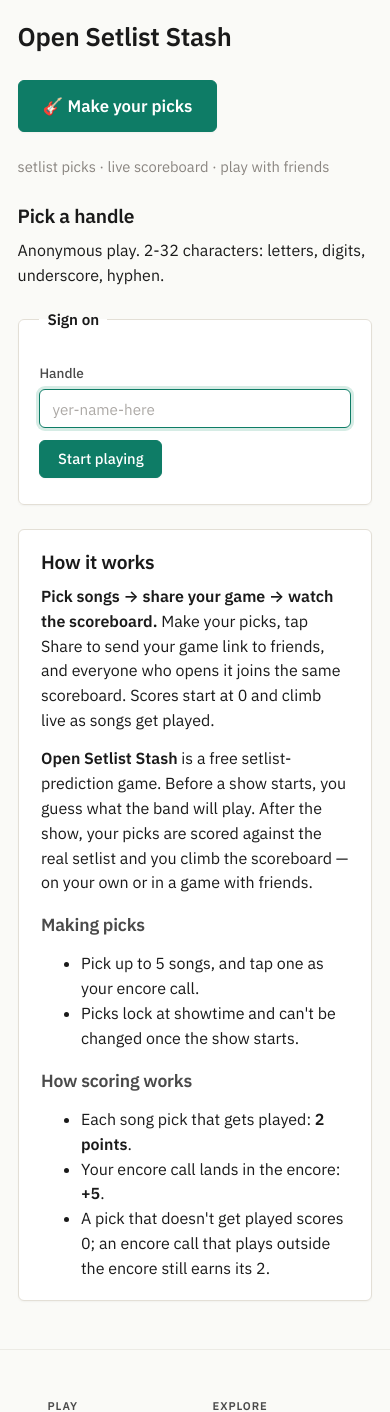
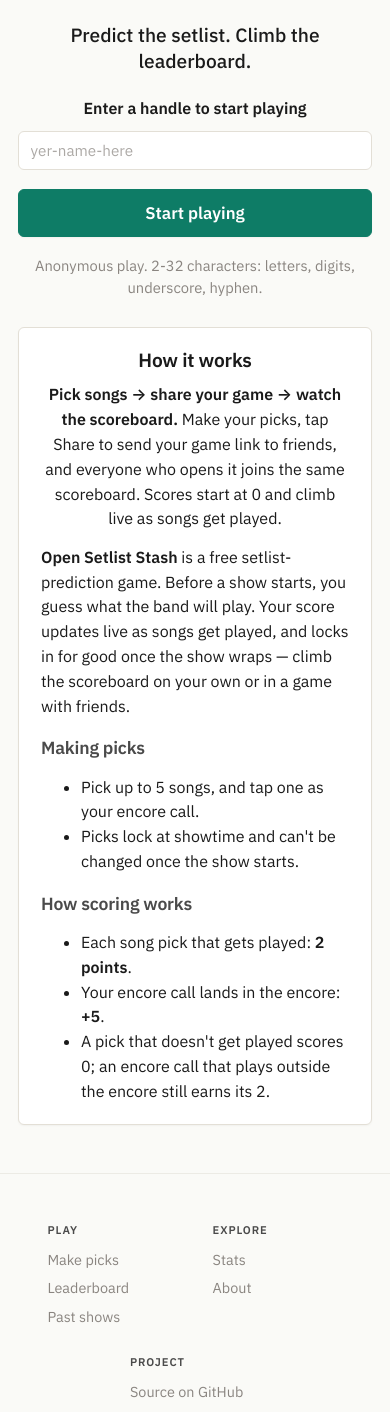
Before and after one commit to pete-builds/open-setlist-stash, a FastAPI app: page / in a window 390 px wide. Shown: the part 67-1479 px from the top of the page. Run offline with FastAPI, Linux system fonts and the light colour scheme; data that the repository does not hold is empty; parts of the project's set-up code (start-up, migrations or seed data) failed here and were passed over.

Commit message:
Home page: single centered hero, merged CTA, unified column, copy fix
Rework the home page into one clean, centered column that reads as a
single unit on both hosted deployments (tweezerpicks.com, wappypicks.com)
and any downstream fork.

- Remove the duplicate site wordmark from the page body; the site name
  already lives in the header (.brand).
- Drop the theme-specific badge clutter (Lot Only stamp, version sticker,
  vinyl icon) and the "setlist picks · live scoreboard · play with
  friends" line in favor of a single one-line tagline:
  "Predict the setlist. Climb the leaderboard."
- Merge the two competing CTAs into one. A handle is required before you
  can pick, so the handle input + "Start playing" is now the sole hero
  CTA; the standalone "Make your picks" button is gone. (Signed-in users,
  who already have a handle, get the "Make your picks" button in their
  welcome card.)
- Wrap the entire page (hero + "How it works") in one shared-width
  .home-page column so every block shares the same left/right edges,
  instead of each widget (next-show, beta notice, CTA card) centering
  itself at its own narrower max-width.
- Keep the next-show countdown card and "How it works" section; center
  them within the shared column.
- Fix contradictory FAQ copy: scoring is live/incremental (re-scored each
  resolver tick during the show, finalized when the setlist is complete),
  so replace "After the show, your picks are scored" with "Your score
  updates live as songs get played, and locks in for good once the show
  wraps."
- Drop autofocus on the handle input so mobile doesn't pop the keyboard
  and jump the scroll on load.

Also rename the header nav label "Past shows" to "Shows" (route
unchanged). Private per-band theme CSS remains gitignored and out of this
repo.

```diff
--- a/src/setlist_stash/static/style.css
+++ b/src/setlist_stash/static/style.css
@@ -1093,3 +1093,88 @@
   white-space: nowrap;
 }
 .setlist-note { margin-top: 0.75rem; font-size: 0.85rem; }
+
+/* ---- home hero (single centered column) ---- */
+
+/* Single shared-width column for the ENTIRE homepage: hero (tagline,
+   next-show, CTA, beta notice) and How-it-works both live inside this one
+   wrapper so every block shares the same left/right edges instead of each
+   being independently centered at its own (different) width. */
+.home-page {
+  max-width: 640px;
+  margin: 0 auto;
+}
+.home-hero {
+  text-align: center;
+}
+.home-tagline {
+  margin: 0.4rem 0 1.4rem;
+  font-family: "IBM Plex Sans", sans-serif;
+  font-size: 1.2rem;
+  font-weight: 500;
+  line-height: 1.35;
+  color: var(--text);
+}
+/* next-show + beta-notice ship their own max-width (34rem) for use
+   elsewhere in the app; inside the single-column home page they fill the
+   shared .home-page width instead so their edges match How-it-works. */
+.home-page .next-show,
+.home-page .beta-notice {
+  max-width: 100%;
+  margin-left: 0;
+  margin-right: 0;
+}
+
+/* Single hero CTA: handle input + Start playing, centered. Replaces the
+   old fieldset/legend form chrome on the home page. */
+.handle-cta {
+  margin: 0.5rem 0 1.2rem;
+  text-align: center;
+}
+.handle-cta-label {
+  display: block;
+  margin: 0 0 0.6rem;
+  font-size: 1rem;
+  font-weight: 600;
+  text-align: center;
+  text-transform: none;
+  letter-spacing: 0;
+  color: var(--text);
+}
+.handle-cta-row {
+  display: flex;
+  gap: 0.5rem;
+  align-items: stretch;
+  justify-content: center;
+}
+.handle-cta-row input[type="text"] {
+  flex: 1 1 auto;
+  min-width: 0;
+}
+.handle-cta-row .btn {
+  flex: 0 0 auto;
+  white-space: nowrap;
+}
+.handle-cta-help {
+  margin: 0.6rem 0 0;
+}
+
+/* Signed-in welcome card, full width of the shared home column. */
+.home-welcome {
+  margin: 0.5rem 0 1.2rem;
+  text-align: center;
+}
+
+/* How it works: same shared column, no width of its own. Headings + the
+   summary line center; bullet lists stay left-aligned for readability. */
+.home-how {
+  margin: 1.75rem 0 0;
+  text-align: left;
+}
+.home-how h2 { text-align: center; }
+.home-how .how-it-works-steps { text-align: center; }
+
+@media (max-width: 480px) {
+  .handle-cta-row { flex-direction: column; }
+  .handle-cta-row .btn { width: 100%; }
+}
--- a/src/setlist_stash/templates/base.html
+++ b/src/setlist_stash/templates/base.html
@@ -38,7 +38,7 @@
     </button>
     <nav id="site-nav">
       <a href="/leaderboard">Leaderboard</a>
-      <a href="/shows">Past shows</a>
+      <a href="/shows">Shows</a>
       <a href="/stats">Stats</a>
       <a href="/about">About</a>
       {% if has_mcp %}
--- a/src/setlist_stash/templates/index.html
+++ b/src/setlist_stash/templates/index.html
@@ -1,18 +1,14 @@
 {% extends "base.html" %}
 {% block title %}{{ site_name }}{% endblock %}
 {% block content %}
-  <h1>{{ site_name }}</h1>
-
-  {# Primary action, above the fold. Signed-in players jump straight to the
-     predict page for the upcoming show; anonymous visitors are sent to the
-     handle form below (they need a handle before they can pick). #}
-  <p class="make-picks-cta" style="margin-top:0.6rem;">
-    {% if current_user and upcoming_show %}
-      <a class="btn btn-primary btn-lg" href="/predict/{{ upcoming_show.show_date }}">🎸 Make your picks</a>
-    {% else %}
-      <a class="btn btn-primary btn-lg" href="#pick-a-handle">🎸 Make your picks</a>
-    {% endif %}
-  </p>
+<div class="home-page">
+<div class="home-hero">
+  {# Single centered hero column. The site wordmark is already in the header
+     (base.html .brand), so it is not repeated here. A single one-line tagline
+     replaces the old theme-specific badge row (Lot Only stamp / version
+     sticker / donut). The tagline is band-agnostic, so both deployments
+     render the same clean line. #}
+  <p class="home-tagline">Predict the setlist. Climb the leaderboard.</p>
 
   {% if upcoming_show and upcoming_lock %}
     <div class="next-show" id="next-show">
@@ -38,58 +34,41 @@
     </div>
   {% endif %}
 
-  {# Tagline + beta notice live below the next-show details: context, not the
-     headline action. #}
-  <p class="muted" style="margin-top:0.4rem;">
-    {% if theme_file and "lot-poster" in theme_file %}
-      <span class="stamp stamp-teal">Lot Only</span>
-      <span class="sticker">v{{ version }} BETA</span>
-      <span class="donut" aria-hidden="true"></span>
-    {% endif %}
-    setlist picks &middot; live scoreboard &middot; play with friends
-  </p>
-
-  {% if beta_notice %}
-    <p class="beta-notice"><span class="badge">Beta</span> {{ beta_notice }}</p>
-  {% endif %}
-
   {% if current_user %}
-    <div class="card">
+    {# Signed-in players already have a handle: their single CTA is jumping
+       straight to the pick sheet for the upcoming show. #}
+    <div class="card home-welcome">
       <p>Welcome back, <strong>{{ current_user.handle }}</strong>.</p>
       {% if upcoming_show %}
-        <p>Next show on the board: <strong>{{ upcoming_show.show_date }}</strong>
-          {% if upcoming_show.venue_name %}&middot; {{ upcoming_show.venue_name }}{% endif %}
-          {% if upcoming_show.location %} ({{ upcoming_show.location }}){% endif %}.
+        <p>
+          <a class="btn btn-primary btn-lg" href="/predict/{{ upcoming_show.show_date }}">🎸 Make your picks</a>
         </p>
         {% if enable_games %}
-        <p>
-          <a class="btn" href="/leagues">Your games</a>
-        </p>
+        <p><a class="btn" href="/leagues">Your games</a></p>
         {% endif %}
       {% else %}
         <p class="muted">No upcoming show on the board yet. Check back soon.</p>
         {% if enable_games %}
-        <p>
-          <a class="btn" href="/leagues">Your games</a>
-        </p>
+        <p><a class="btn" href="/leagues">Your games</a></p>
         {% endif %}
       {% endif %}
     </div>
   {% else %}
-    <h2 id="pick-a-handle">Pick a handle</h2>
-    <p>Anonymous play. {{ handle_help }}</p>
-    <form method="post" action="/handle">
-      <fieldset>
-        <legend>Sign on</legend>
-        <label for="handle">Handle</label>
+    {# Single hero CTA. A handle is required before you can pick, so lead with
+       it: the handle input + "Start playing" IS the primary call to action.
+       The old standalone "Make your picks" button has been removed. #}
+    <form class="handle-cta" method="post" action="/handle">
+      <label for="handle" class="handle-cta-label">Enter a handle to start playing</label>
+      <div class="handle-cta-row">
         <input type="text" id="handle" name="handle" required minlength="2"
-               maxlength="32" pattern="[A-Za-z0-9_\-]{2,32}" autofocus
+               maxlength="32" pattern="[A-Za-z0-9_\-]{2,32}"
                placeholder="yer-name-here">
+        <button type="submit" class="btn btn-primary btn-lg">Start playing</button>
+      </div>
       {% if error %}
         <p class="error">{{ error }}</p>
       {% endif %}
-        <button type="submit" class="btn">Start playing</button>
-      </fieldset>
+      <p class="handle-cta-help muted">Anonymous play. {{ handle_help }}</p>
     </form>
     {% if email_enabled %}
     <p class="muted">
@@ -99,7 +78,12 @@
     {% endif %}
   {% endif %}
 
-  <section class="card" id="how-it-works" style="margin-top:1.5rem;">
+  {% if beta_notice %}
+    <p class="beta-notice"><span class="badge">Beta</span> {{ beta_notice }}</p>
+  {% endif %}
+</div>
+
+<section class="card home-how" id="how-it-works">
   <h2>How it works</h2>
   {% if enable_games %}
   <p class="how-it-works-steps">
@@ -110,9 +94,9 @@
   </p>
   <p>
     <strong>{{ site_name }}</strong> is a free setlist-prediction game. Before a
-      show starts, you guess what the band will play. After the show, your picks
-      are scored against the real setlist and you climb the scoreboard — on your
-      own or in a game with friends.
+    show starts, you guess what the band will play. Your score updates live as
+    songs get played, and locks in for good once the show wraps — climb the
+    scoreboard on your own or in a game with friends.
   </p>
   {% else %}
   <p class="how-it-works-steps">
@@ -122,9 +106,9 @@
   </p>
   <p>
     <strong>{{ site_name }}</strong> is a free setlist-prediction game. Before a
-      show starts, you guess what the band will play. After the show, your picks
-      are scored against the real setlist and everyone climbs the same
-      leaderboard.
+    show starts, you guess what the band will play. Your score updates live as
+    songs get played, and locks in for good once the show wraps — everyone
+    climbs the same leaderboard.
   </p>
   {% endif %}
 
@@ -141,6 +125,7 @@
     <li>A pick that doesn't get played scores 0; an encore call that plays outside the encore still earns its 2.</li>
   </ul>
 </section>
+</div>
 
 {% if upcoming_show and upcoming_lock and not upcoming_lock.is_locked %}
 <script>
```
Lines whose indentation alone changed are shown as unchanged.
